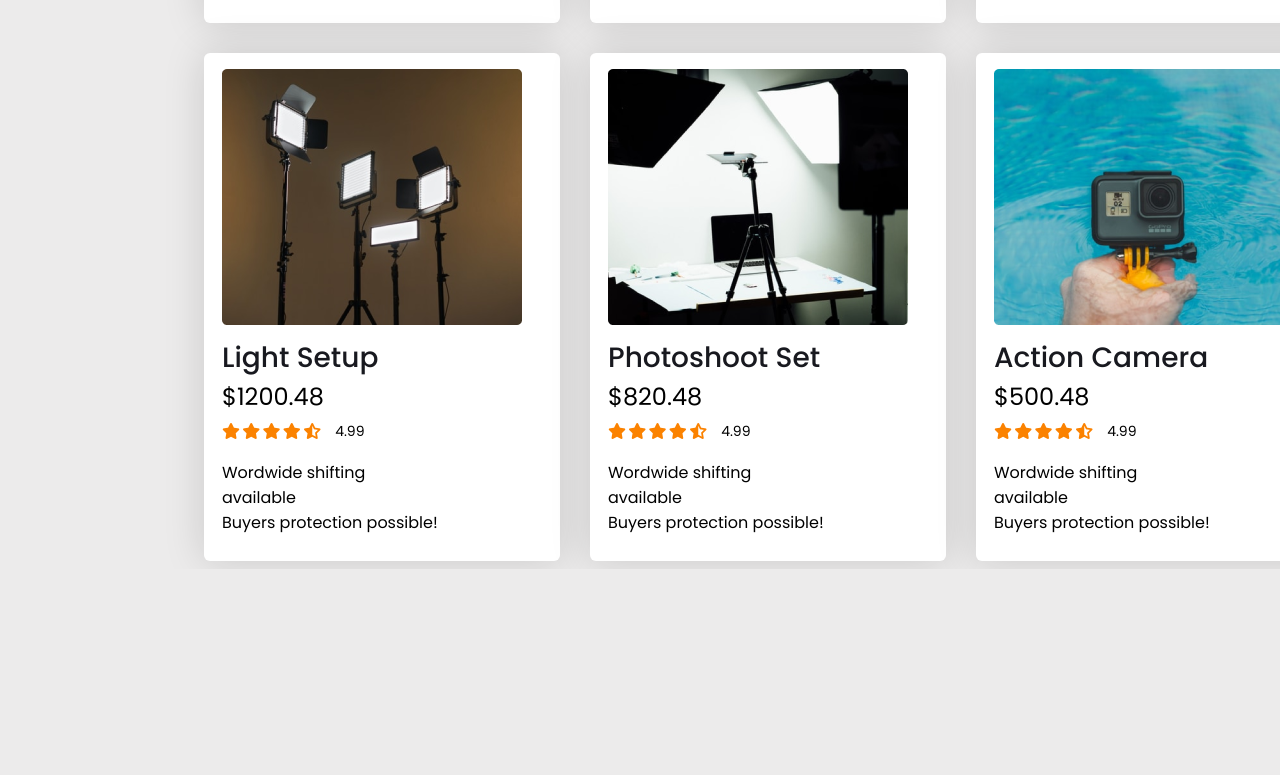
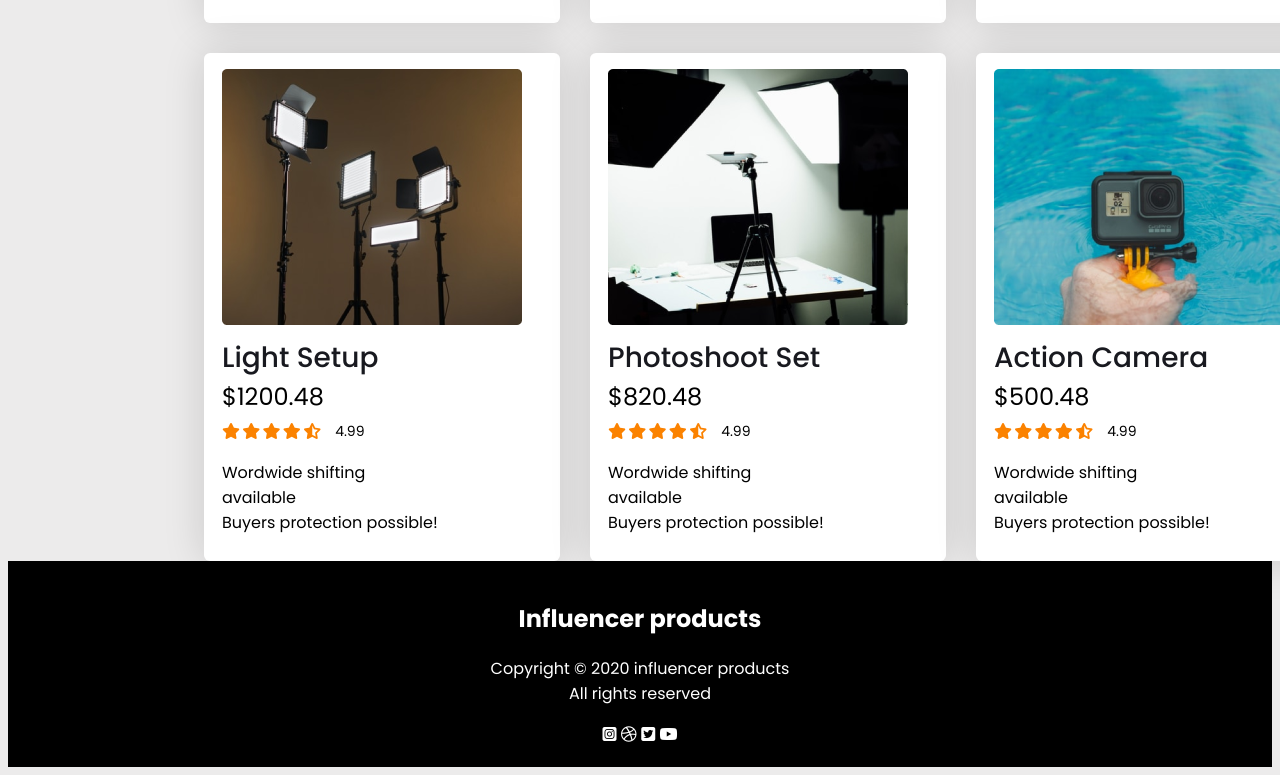
Before and after one commit to hasinaakter/influencer-gear-assignment2, a plain HTML site: page index.html in a window 1280 px wide. Shown: the part 1725-2500 px from the top of the page. Before the commit the page ends 2294 px from the top, so only its background shows below. Drawn offline with Linux system fonts and the light colour scheme.

Commit message:
added footer site

```diff
--- a/index.html
+++ b/index.html
@@ -274,6 +274,19 @@
 
 
 
+<footer class="footer-site">
+    <div>
+        <h2 id="color-tag">Influencer products</h2>
+    <p class="footer-class">Copyright © 2020  influencer products<br>All rights reserved</p>
+    </div>
+    <div class="footer-icons">
+            <i class="fab fa-instagram-square"></i>
+
+            <i class="fab fa-dribbble"></i>
+            <i class="fab fa-twitter-square"></i>
+            <i class="fab fa-youtube"></i>
+    </div>
+</footer>
     </main>
 
 </body>
--- a/styles/style.css
+++ b/styles/style.css
@@ -1,7 +1,7 @@
 
 @import url('https://fonts.googleapis.com/css2?family=Poppins:wght@400;500;700&display=swap');
 @import url('https://fonts.googleapis.com/css2?family=Inter&family=Poppins:wght@400;500;700&display=swap');
-
+@import url('https://fonts.googleapis.com/css2?family=Inter&family=Manrope:wght@700&family=Poppins:wght@400;500;700&display=swap');
 body{
     font-family: 'Poppins', sans-serif;
     background-color: #ecebeb;
@@ -146,3 +146,22 @@ body{
     align-items: center;
 
 }
+
+.footer-site{
+
+    text-align: center;
+    background: black;
+    color: white;
+    padding-top: 20px;
+    padding-bottom: 20px;
+    margin: 0%;
+
+}
+.footer-class{
+    font-family: 'Inter', sans-serif;
+    font-family: 'Manrope', sans-serif;
+    font-family: 'Poppins', sans-serif;
+}
+.footer-icons{
+
+}
```
